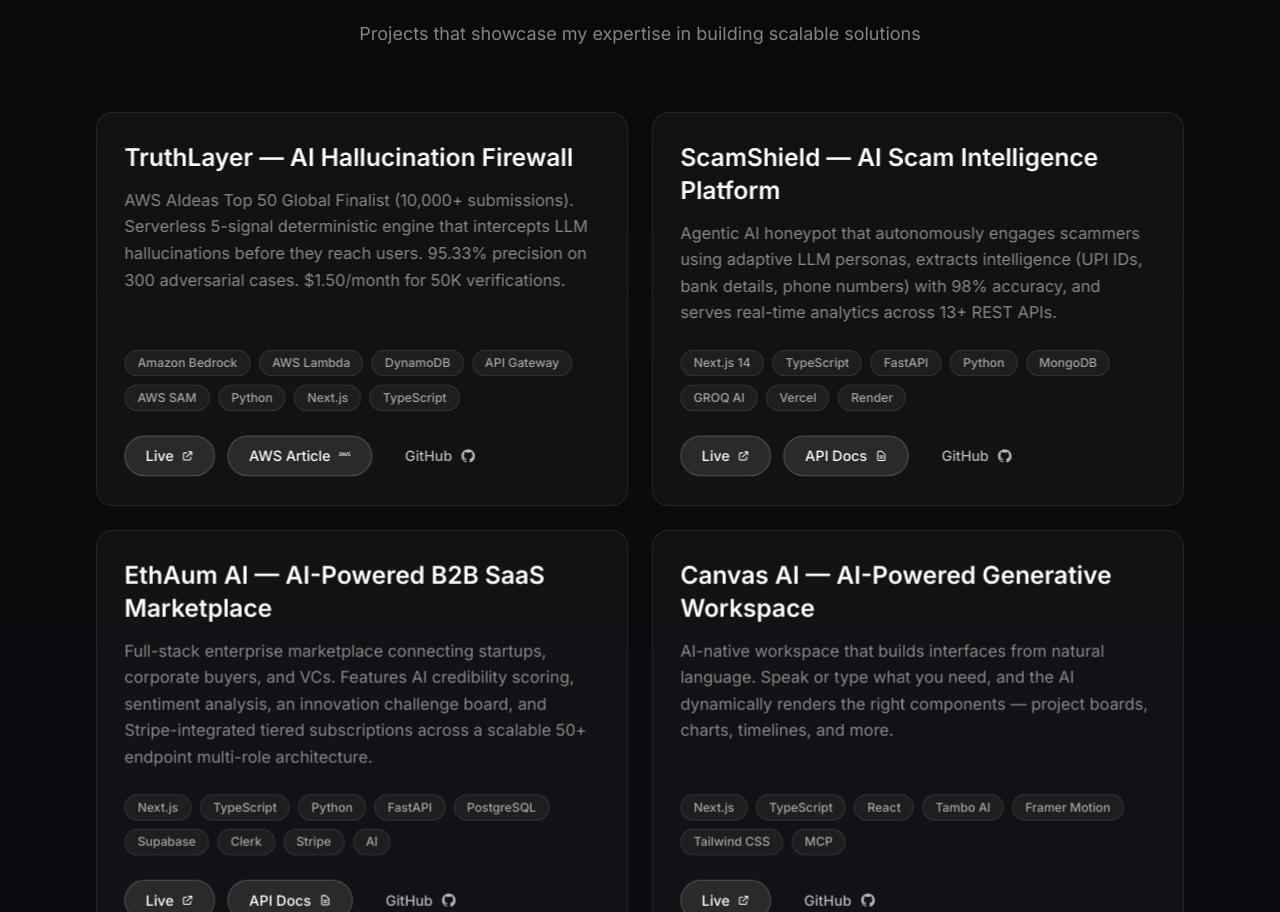
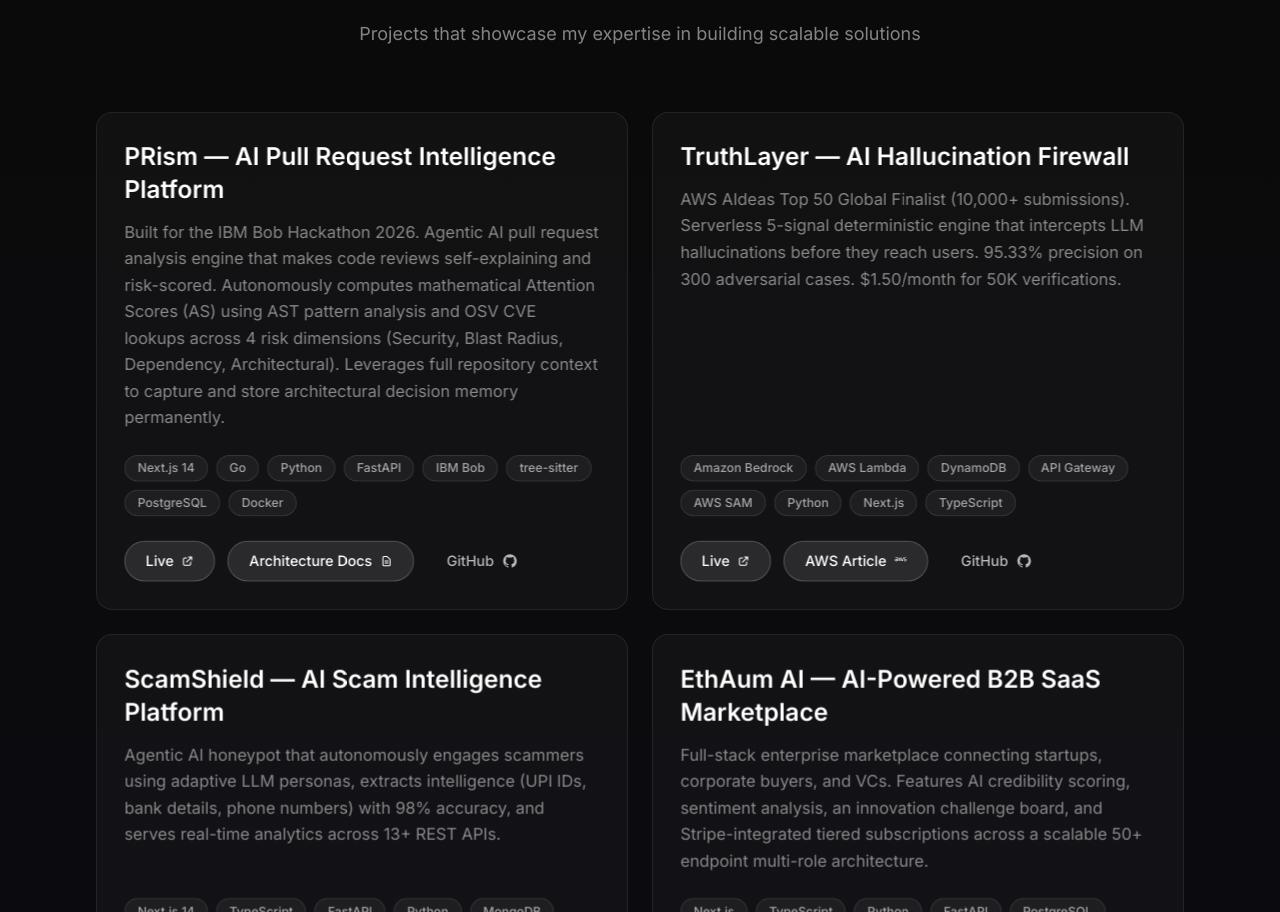
Before and after one commit to Prakhar2025/Portfolio, a Next.js app: page / in a window 1280 px wide. Shown: the part 972-1884 px from the top of the page. Built offline with nearby package versions, Linux system fonts and the light colour scheme.

Commit message:
feat: add PRism as top project and support custom article button

```diff
--- a/src/components/sections/WorkSection.tsx
+++ b/src/components/sections/WorkSection.tsx
@@ -8,6 +8,16 @@ import { fadeInUp, staggerContainer, defaultViewport } from '@/lib/animations';
 const projects = [
     {
         id: 1,
+        title: 'PRism — AI Pull Request Intelligence Platform',
+        description: 'Built for the IBM Bob Hackathon 2026. Agentic AI pull request analysis engine that makes code reviews self-explaining and risk-scored. Autonomously computes mathematical Attention Scores (AS) using AST pattern analysis and OSV CVE lookups across 4 risk dimensions (Security, Blast Radius, Dependency, Architectural). Leverages full repository context to capture and store architectural decision memory permanently.',
+        tech: ['Next.js 14', 'Go', 'Python', 'FastAPI', 'IBM Bob', 'tree-sitter', 'PostgreSQL', 'Docker'],
+        live: 'https://p-rism-zeta.vercel.app/',
+        github: 'https://github.com/Prakhar2025/PRism',
+        article: 'https://github.com/Prakhar2025/PRism/blob/main/docs/ARCHITECTURE.md',
+        articleLabel: 'Architecture Docs',
+    },
+    {
+        id: 2,
         title: 'TruthLayer — AI Hallucination Firewall',
         description: 'AWS AIdeas Top 50 Global Finalist (10,000+ submissions). Serverless 5-signal deterministic engine that intercepts LLM hallucinations before they reach users. 95.33% precision on 300 adversarial cases. $1.50/month for 50K verifications.',
         tech: ['Amazon Bedrock', 'AWS Lambda', 'DynamoDB', 'API Gateway', 'AWS SAM', 'Python', 'Next.js', 'TypeScript'],
@@ -16,7 +26,7 @@ const projects = [
         aws: 'https://builder.aws.com/content/3AiVAgV9sh4C2Si39FRcUVmT5H4/aideas-finalist-truthlayer-the-five-signal-ai-verification-engine',
     },
     {
-        id: 2,
+        id: 3,
         title: 'ScamShield — AI Scam Intelligence Platform',
         description: 'Agentic AI honeypot that autonomously engages scammers using adaptive LLM personas, extracts intelligence (UPI IDs, bank details, phone numbers) with 98% accuracy, and serves real-time analytics across 13+ REST APIs.',
         tech: ['Next.js 14', 'TypeScript', 'FastAPI', 'Python', 'MongoDB', 'GROQ AI', 'Vercel', 'Render'],
@@ -25,7 +35,7 @@ const projects = [
         api: 'https://scamshield-honeypot.onrender.com/docs',
     },
     {
-        id: 3,
+        id: 4,
         title: 'EthAum AI — AI-Powered B2B SaaS Marketplace',
         description: 'Full-stack enterprise marketplace connecting startups, corporate buyers, and VCs. Features AI credibility scoring, sentiment analysis, an innovation challenge board, and Stripe-integrated tiered subscriptions across a scalable 50+ endpoint multi-role architecture.',
         tech: ['Next.js', 'TypeScript', 'Python', 'FastAPI', 'PostgreSQL', 'Supabase', 'Clerk', 'Stripe', 'AI'],
@@ -34,7 +44,7 @@ const projects = [
         api: 'https://ethaum-venture-partners.onrender.com/docs',
     },
     {
-        id: 4,
+        id: 5,
         title: 'Canvas AI — AI-Powered Generative Workspace',
         description: 'AI-native workspace that builds interfaces from natural language. Speak or type what you need, and the AI dynamically renders the right components — project boards, charts, timelines, and more.',
         tech: ['Next.js', 'TypeScript', 'React', 'Tambo AI', 'Framer Motion', 'Tailwind CSS', 'MCP'],
@@ -42,7 +52,7 @@ const projects = [
         github: 'https://github.com/Prakhar2025/canvas.ai',
     },
     {
-        id: 5,
+        id: 6,
         title: 'Truth Shield — Deepfake Detection System',
         description: 'AI-powered system for detecting manipulated images and videos.',
         tech: ['Python', 'TensorFlow', 'OpenCV', 'Flask', 'CNN-LSTM'],
@@ -50,7 +60,7 @@ const projects = [
         github: 'https://github.com/Prakhar2025/Truth-Shield',
     },
     {
-        id: 6,
+        id: 7,
         title: 'NLP Legal Compliance System',
         description: 'Automated contract analysis platform for legal risk and compliance detection.',
         tech: ['JavaScript', 'Node.js', 'NLP', 'React', 'REST APIs'],
@@ -58,7 +68,7 @@ const projects = [
         github: 'https://github.com/Prakhar2025/NLP-Legal-Compilance-System',
     },
     {
-        id: 7,
+        id: 8,
         title: 'LearnSphere — Secure Mobile Learning Platform',
         description: 'Cross-platform LMS featuring a custom chromeless video engine and scalable backend for premium content delivery.',
         tech: ['React Native', 'Expo', 'TypeScript', 'Node.js', 'Firebase', 'Redux'],
@@ -152,6 +162,21 @@ export default function WorkSection() {
                                                 </span>
                                             </MagneticButton>
                                         )}
+                                        {'article' in project && project.article && (
+                                            <MagneticButton
+                                                href={project.article}
+                                                variant="secondary"
+                                                size="sm"
+                                                external
+                                            >
+                                                <span className="flex items-center gap-2">
+                                                    {'articleLabel' in project && project.articleLabel ? (project.articleLabel as string) : 'Article'}
+                                                    <svg className="w-3 h-3" fill="none" stroke="currentColor" viewBox="0 0 24 24">
+                                                        <path strokeLinecap="round" strokeLinejoin="round" strokeWidth={2} d="M9 12h6m-6 4h6m2 5H7a2 2 0 01-2-2V5a2 2 0 012-2h5.586a1 1 0 01.707.293l5.414 5.414a1 1 0 01.293.707V19a2 2 0 01-2 2z" />
+                                                    </svg>
+                                                </span>
+                                            </MagneticButton>
+                                        )}
                                         {'api' in project && project.api && (
                                             <MagneticButton
                                                 href={project.api}
```
